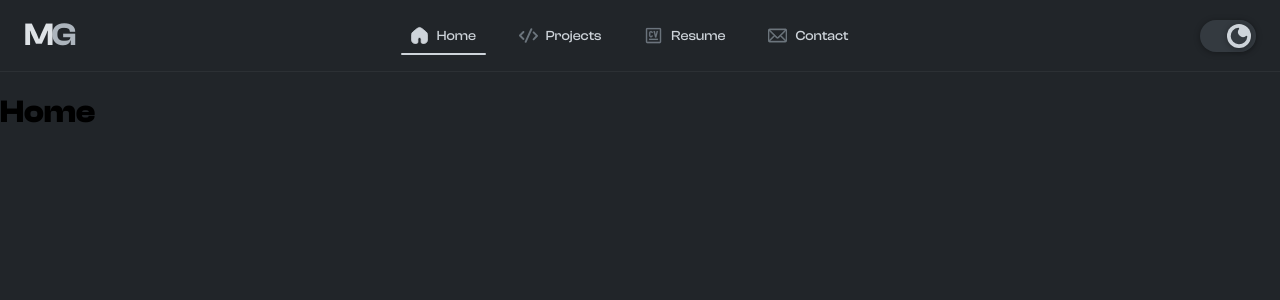
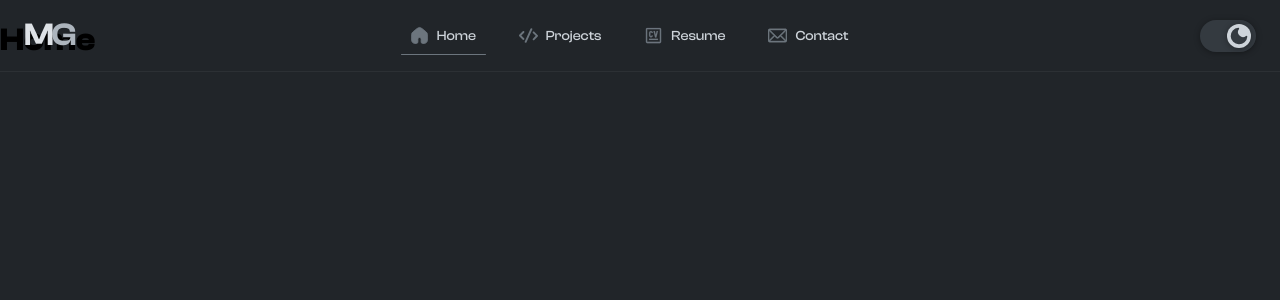
Before and after one commit to michaelgreenl/e-portfolio, a Vue app: page /#home in a window 1280 px wide. Shown: the top 300 px of the page. Built offline with nearby package versions, Linux system fonts and the light colour scheme; a web font is replaced by a local one.

Commit message:
refactor(styles): color edits and theme specific styles

```diff
--- a/src/components/Navbar.vue
+++ b/src/components/Navbar.vue
@@ -90,8 +90,8 @@ onMounted(() => {
 
 .icon-enter-to,
 .icon-leave-from {
+    opacity: 1;
     transform: rotate(0deg);
-    opacity: 1;
 }
 
 .slide-up-enter-active,
@@ -101,8 +101,62 @@ onMounted(() => {
 
 .slide-up-enter-from,
 .slide-up-leave-to {
+    opacity: 0;
     transform: translateY(100px);
-    opacity: 0;
+}
+
+.nav-mobile {
+    position: fixed;
+    z-index: 1;
+    right: 0.5em;
+    bottom: 0.5em;
+    left: 0.5em;
+    display: flex;
+    justify-content: space-between;
+    max-width: 335px;
+    height: 3em;
+    padding: 0.4em;
+    margin: 0 auto;
+    background-color: $color-bg-secondary;
+    border-radius: 16px;
+    box-shadow: 0 20px 40px 5px rgb(0 0 0 / 33.3%);
+
+    button {
+        display: flex;
+        align-items: center;
+        justify-content: center;
+        padding: 0.5em 0.8em;
+        font-family: $primary-font-stack;
+        font-weight: 600;
+        color: $color-accent;
+        background-color: transparent;
+        border: 0;
+        border-radius: 12px;
+
+        .icon {
+            display: none;
+        }
+
+        span {
+            font-size: clamp(0.4em, 3.5vw, 1em);
+        }
+
+        &.active {
+            @include theme-dark {
+                color: $color-primary;
+            }
+
+            @include theme-light {
+                color: $color-gray2;
+            }
+        }
+
+        &.active,
+        &:active {
+            background-color: lighten-color($color-bg-secondary, 10%);
+            box-shadow: 0 1px 6px 0 rgb(0 0 0 / 33.3%);
+        }
+    }
 }
 
 .nav-desktop {
@@ -112,15 +166,14 @@ onMounted(() => {
     button {
         position: relative;
         display: flex;
+        gap: 0.6em;
         align-items: center;
-        gap: 0.6em;
+        padding: 0.75em 1.1em;
+        font-family: $primary-font-stack;
+        font-size: 0.85em;
         font-weight: 500;
-        font-family: $primary-font-stack;
         background-color: transparent;
         border: 0;
-        font-size: 0.85em;
-        color: $color-text-primary;
-        padding: 0.75em 1.1em;
         border-radius: 12px;
 
         @include theme-dark {
@@ -128,26 +181,39 @@ onMounted(() => {
         }
 
         @include theme-light {
-            font-weight: 600;
-            color: $color-primary;
+            color: $color-primary-darker;
+        }
+
+        .icon {
+            height: 1.4em;
+
+            @include theme-dark {
+                fill: $color-text-secondary;
+                stroke: $color-text-secondary;
+            }
+
+            @include theme-light {
+                fill: $color-primary-darker;
+                stroke: $color-primary-darker;
+            }
         }
 
         &::after {
+            position: absolute;
+            bottom: 0;
+            left: 0.5em;
+            width: 0;
+            height: 1px;
             content: '';
-            position: absolute;
-            left: 0.5em;
-            bottom: 0;
-            width: 0;
-            height: 2px;
+            border-radius: 16px;
             transition: width 0.15s ease-in-out;
-            border-radius: 16px;
 
             @include theme-dark {
-                background-color: $color-text-primary;
+                background-color: $color-text-secondary;
             }
 
             @include theme-light {
-                background-color: $color-primary;
+                background-color: $color-primary-darker;
             }
         }
 
@@ -166,50 +232,40 @@ onMounted(() => {
         }
 
         &.active {
-            &:hover {
-                background-color: transparent;
+            .icon {
+                height: 1.4em;
+
+                @include theme-dark {
+                    fill: $color-text-secondary;
+                    stroke: $color-text-secondary;
+                }
+
+                @include theme-light {
+                    fill: $color-primary-darker;
+                    stroke: $color-primary-darker;
+                }
             }
 
             &::after {
                 width: 88%;
             }
 
-            .icon {
-                height: 1.4em;
-
-                @include theme-dark {
-                    fill: $color-text-primary;
-                    stroke: $color-text-primary;
-                }
-
-                @include theme-light {
-                    fill: $color-primary;
-                    stroke: $color-primary;
-                }
-            }
-        }
-
-        .icon {
-            height: 1.4em;
-
-            @include theme-dark {
-                fill: $color-text-secondary;
-                stroke: $color-text-secondary;
-            }
-
-            @include theme-light {
-                fill: $color-primary;
-                stroke: $color-primary;
+            &:hover {
+                background-color: transparent;
             }
         }
     }
 }
 
 header {
-    height: 4.5em;
+    position: fixed;
+    top: 0;
+    right: 0;
+    left: 0;
     display: flex;
     align-items: center;
     justify-content: space-between;
+    height: 4.5em;
     padding: 0 0.5em;
 
     @include theme-dark {
@@ -222,14 +278,21 @@ header {
 
     .theme-toggle {
         display: inline-flex;
+        width: 3.5em;
+        height: 2em;
         padding-left: 0.4em;
         margin: 1em;
-        width: 3.5em;
-        height: 2em;
+        cursor: pointer;
         border-radius: 100px;
-        box-shadow: 0 1px 6px 0 rgba(0, 0, 0, 0.333);
-        cursor: pointer;
-        background-color: $color-bg-secondary;
+        box-shadow: 0 1px 6px 0 rgb(0 0 0 / 33.3%);
+
+        @include theme-dark {
+            background-color: $color-bg-secondary;
+        }
+
+        @include theme-light {
+            background-color: $color-primary-darker;
+        }
 
         .toggle-input {
             /* Hide the native checkbox visually but keep it accessible */
@@ -254,8 +317,8 @@ header {
 
                 @include theme-dark {
                     height: 1.25em;
+                    fill: $color-bg-secondary;
                     stroke: $color-bg-secondary;
-                    fill: $color-bg-secondary;
                 }
 
                 @include theme-light {
@@ -270,13 +333,13 @@ header {
             }
 
             &::before {
+                position: absolute;
                 content: '';
-                position: absolute;
                 width: 1.5em;
                 height: 1.5em;
                 border-radius: 100%;
+                box-shadow: 0 1px 6px 0 rgb(0 0 0 / 33.3%);
                 transition: transform 0.3s;
-                box-shadow: 0 1px 6px 0 rgba(0, 0, 0, 0.333);
 
                 @include theme-dark {
                     background-color: $color-gray4;
@@ -286,59 +349,6 @@ header {
                     background-color: $color-bg-primary;
                 }
             }
-        }
-    }
-}
-
-.nav-mobile {
-    position: fixed;
-    bottom: 0.5em;
-    right: 0.5em;
-    left: 0.5em;
-    max-width: 335px;
-    display: flex;
-    justify-content: space-between;
-    height: 3em;
-    padding: 0.4em;
-    margin: 0 auto;
-    background-color: $color-bg-secondary;
-    border-radius: 16px;
-    box-shadow: 0 20px 40px 5px rgba(0, 0, 0, 0.333);
-
-    button {
-        font-family: $primary-font-stack;
-        font-weight: 600;
-        display: flex;
-        align-items: center;
-        justify-content: center;
-        border: 0;
-        padding: 0.5em 0.8em;
-        border-radius: 12px;
-        background-color: transparent;
-        color: $color-accent;
-
-        .icon {
-            display: none;
-        }
-
-        span {
-            font-size: clamp(0.4em, 3.5vw, 1em);
-        }
-
-        &.active {
-            @include theme-dark {
-                color: $color-primary;
-            }
-
-            @include theme-light {
-                color: $color-gray2;
-            }
-        }
-
-        &.active,
-        &:active {
-            background-color: lighten-color($color-bg-secondary, 10%);
-            box-shadow: 0 1px 6px 0 rgba(0, 0, 0, 0.333);
         }
     }
 }
```
